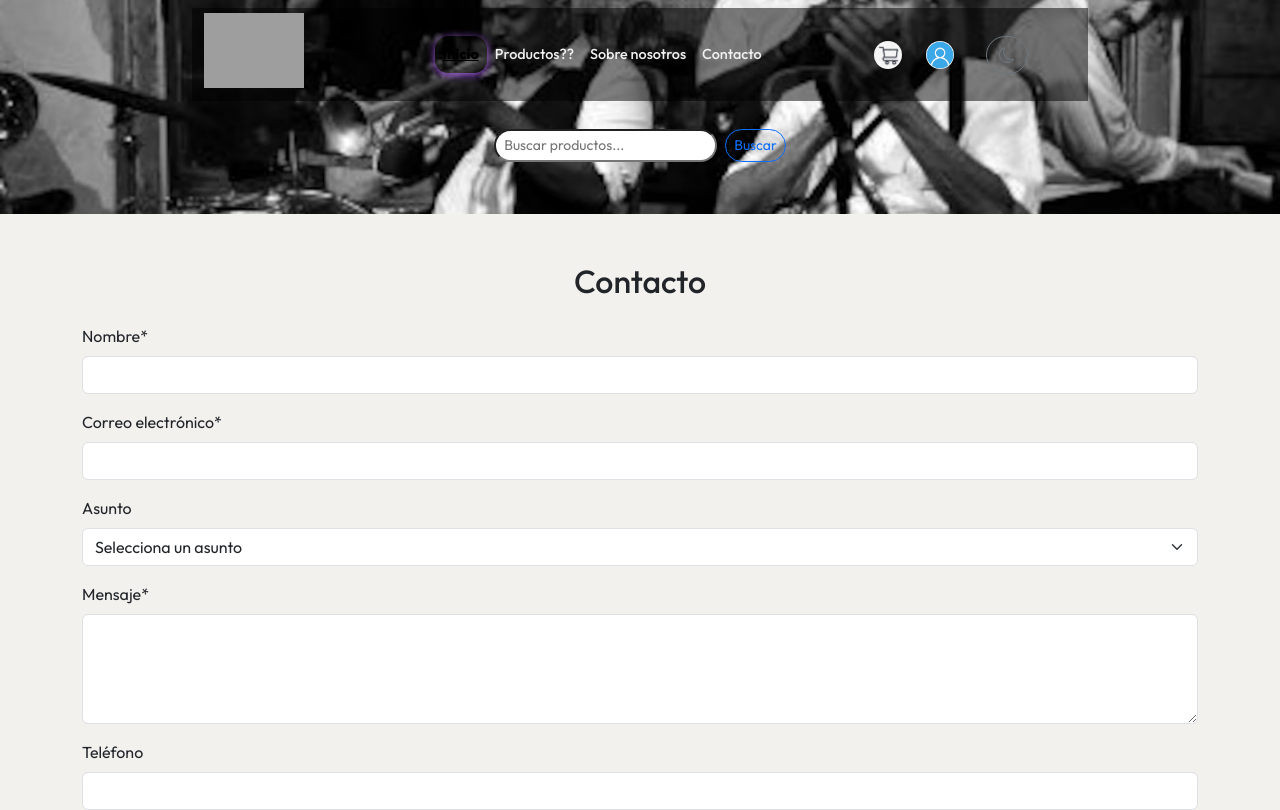
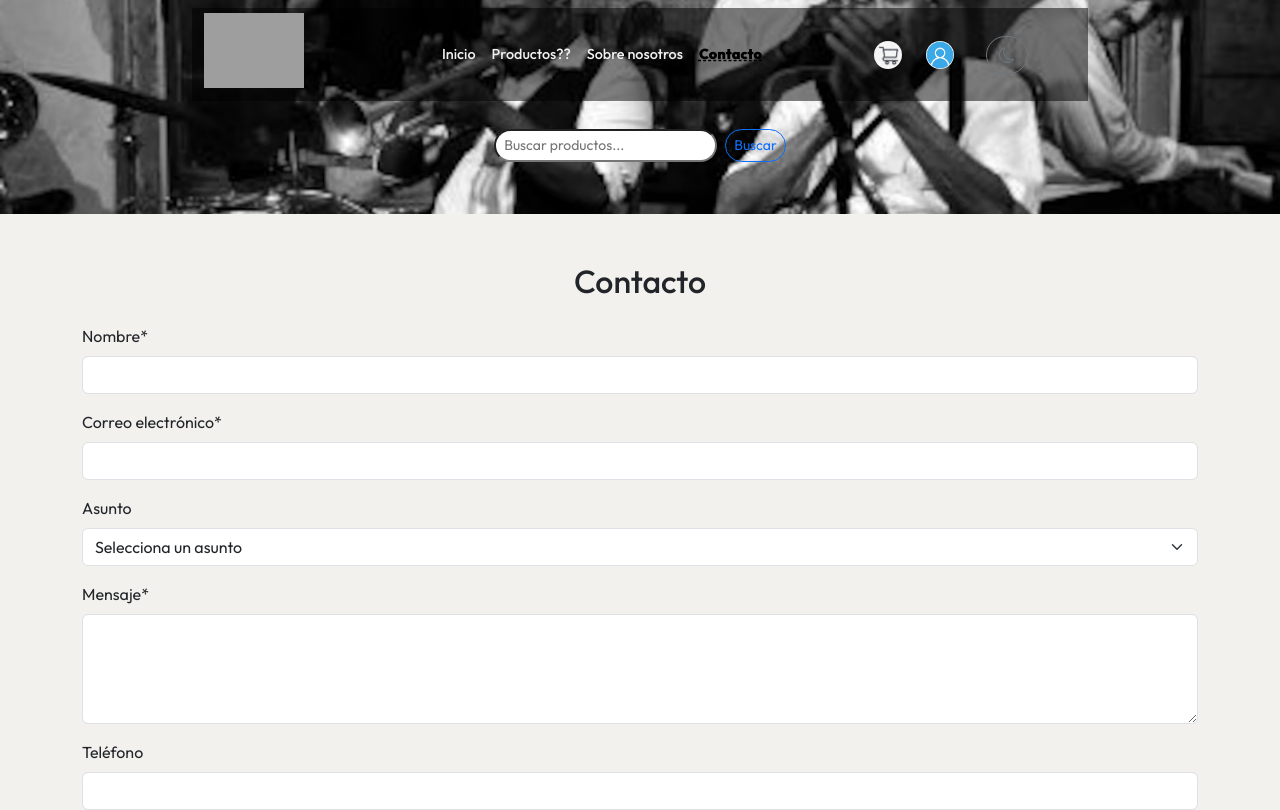
Before and after one commit to davidmendezaccenture/music_store_node, a website: page src/pages/contact.html in a window 1280 px wide. Shown: the top 810 px of the page. Drawn offline with nearby package versions, Linux system fonts and the light colour scheme; grey boxes are pictures that could not be loaded; a web font is replaced by a local one.

Commit message:
Cambios active styles

```diff
--- a/src/css/styles.css
+++ b/src/css/styles.css
@@ -39,10 +39,10 @@ header {
 .navbar-nav .nav-link.active {
   /* background-color: #f3e9fc; */
   /* color: #480289ce !important; */
-  font-weight: 800;
-  border-radius: 0.8rem;
-  text-decoration: underline;
-  box-shadow: 0 2px 8px #a259e6;
+  font-weight: 1000;
+  text-decoration: dashed underline;
+  /* border-radius: 0.8rem;
+  box-shadow: 0 2px 8px #a259e6; */
 }
 /* Efectos de la navbar */
 
--- a/src/pages/contact.html
+++ b/src/pages/contact.html
@@ -70,7 +70,7 @@
             <ul class="navbar-nav mx-auto mb-lg-0">
               <li class="nav-item">
                 <a
-                  class="nav-link active navbar-sections"
+                  class="nav-link navbar-sections"
                   aria-current="page"
                   href="/pages/index.html"
                   >Inicio</a
@@ -85,7 +85,9 @@
                 <a class="nav-link navbar-sections" href="#">Sobre nosotros</a>
               </li>
               <li class="nav-item">
-                <a class="nav-link navbar-sections" href="/pages/contact.html"
+                <a
+                  class="nav-link navbar-sections active"
+                  href="/pages/contact.html"
                   >Contacto</a
                 >
               </li>
```
